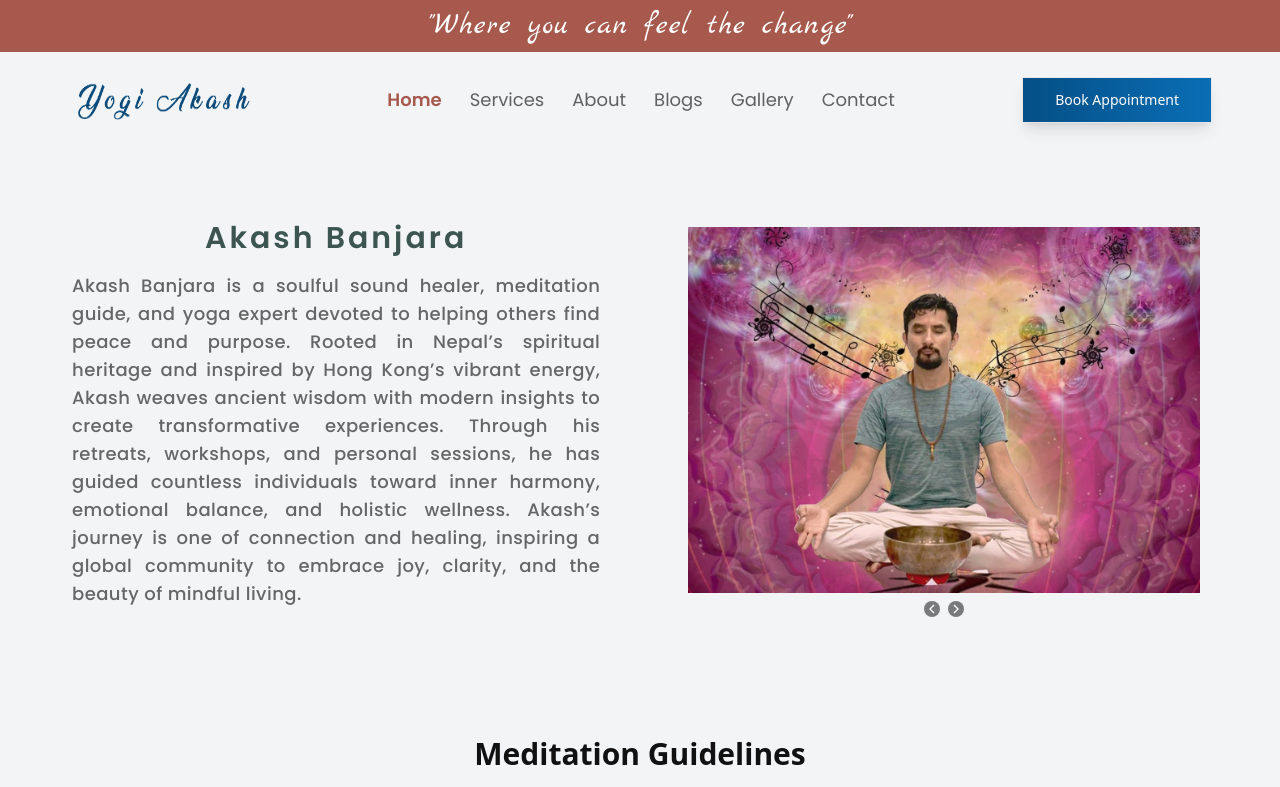
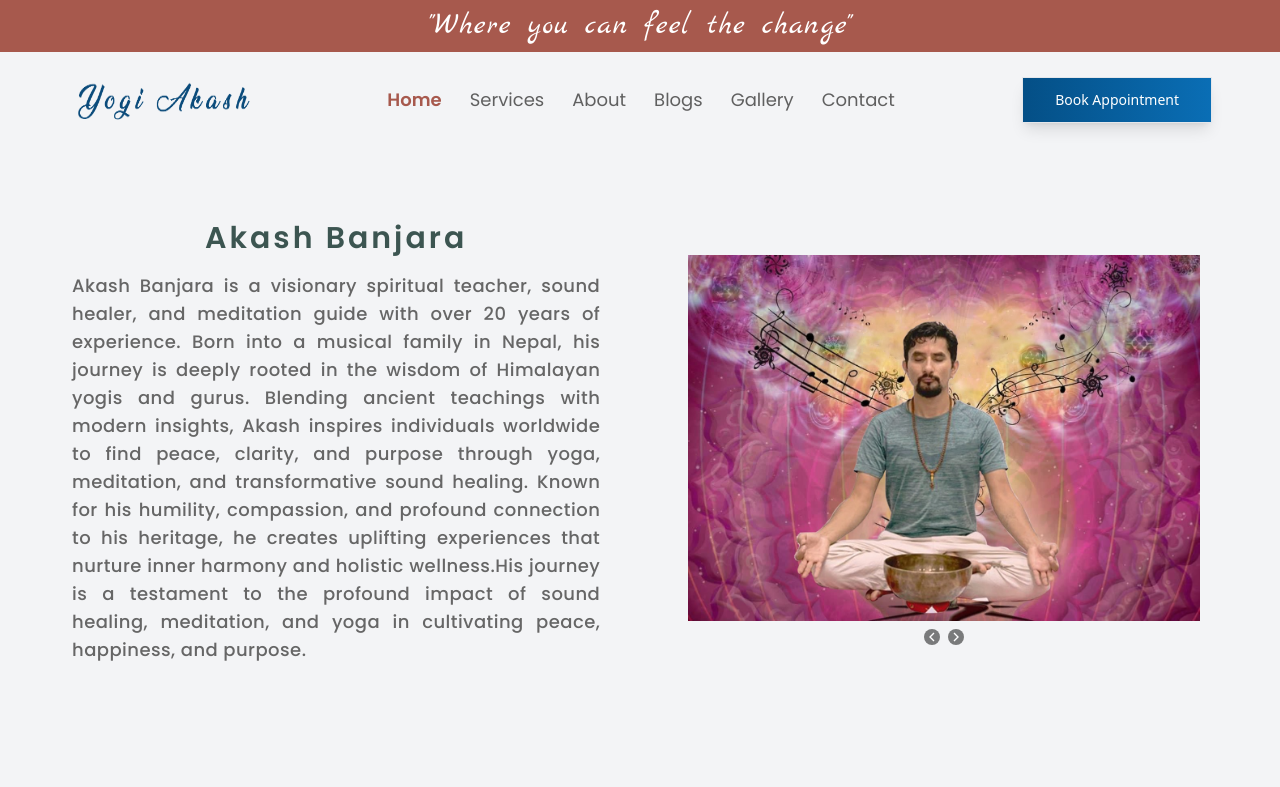
Before and after one commit to shashankapoudel/master-akash-portfolio, a React (Vite) app: page / in a window 1280 px wide. Shown: the top 787 px of the page. Built offline with nearby package versions, Linux system fonts and the light colour scheme.

Commit message:
latest changes

```diff
--- a/src/components/header.jsx
+++ b/src/components/header.jsx
@@ -1,7 +1,7 @@
 import React, { useEffect, useState } from 'react'
 import { NavLink, useLocation, useNavigate } from 'react-router-dom'
 import { FiMenu, FiX } from 'react-icons/fi';
-// import logo from './public/Images/logo1.jpg'
+
 
 const Header = () => {
     const navigate = useNavigate();
--- a/src/pages/homePage.jsx
+++ b/src/pages/homePage.jsx
@@ -70,7 +70,7 @@ const Home = () => {
                     </p>
 
                     <p className="text-[#666666] font-medium lg:text-lg text-sm font-poppins lg:tracking-wide tracking-normal text-justify max-w-4xl py-4">
-                        Akash Banjara is a soulful sound healer, meditation guide, and yoga expert devoted to helping others find peace and purpose. Rooted in Nepal’s spiritual heritage and inspired by Hong Kong’s vibrant energy, Akash weaves ancient wisdom with modern insights to create transformative experiences. Through his retreats, workshops, and personal sessions, he has guided countless individuals toward inner harmony, emotional balance, and holistic wellness. Akash’s journey is one of connection and healing, inspiring a global community to embrace joy, clarity, and the beauty of mindful living.
+                        Akash Banjara is a visionary spiritual teacher, sound healer, and meditation guide with over 20 years of experience. Born into a musical family in Nepal, his journey is deeply rooted in the wisdom of Himalayan yogis and gurus. Blending ancient teachings with modern insights, Akash inspires individuals worldwide to find peace, clarity, and purpose through yoga, meditation, and transformative sound healing. Known for his humility, compassion, and profound connection to his heritage, he creates uplifting experiences that nurture inner harmony and holistic wellness.His journey is a testament to the profound impact of sound healing, meditation, and yoga in cultivating peace, happiness, and purpose.
                     </p>
                 </div>
             </div>
--- a/src/pages/services.jsx
+++ b/src/pages/services.jsx
@@ -95,7 +95,7 @@ const ServiceCard = ({ service }) => {
             <p className="text-gray-600">
                 <strong>Location:</strong> {service.location}
             </p>
-            <button className="bg-blue-500 text-white px-4 py-2 rounded hover:bg-blue-600">
+            <button className="bg-gradient-to-r from-[#044F86] to-[#0A6EB5]  text-white px-4 py-2 rounded hover:bg-blue-400">
                 {service.cta}
             </button>
         </div>
```
